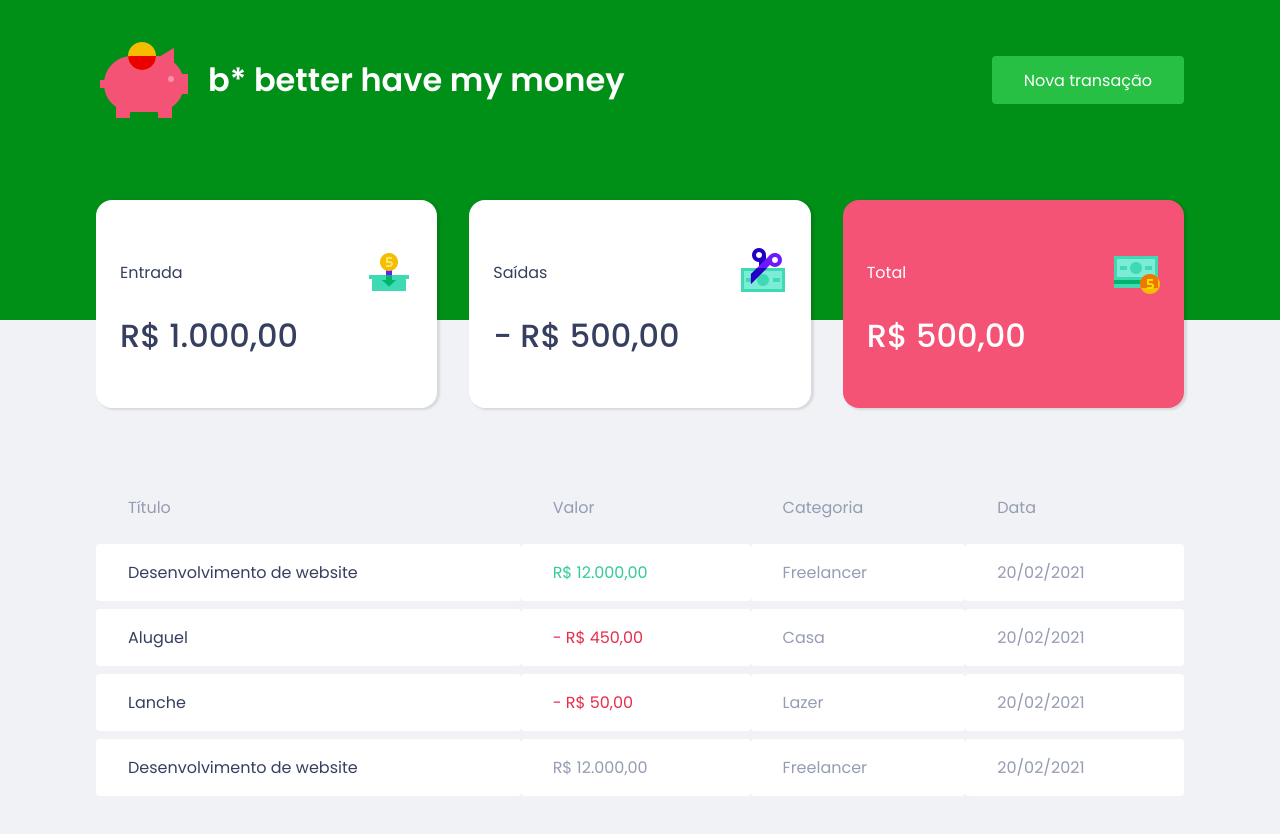
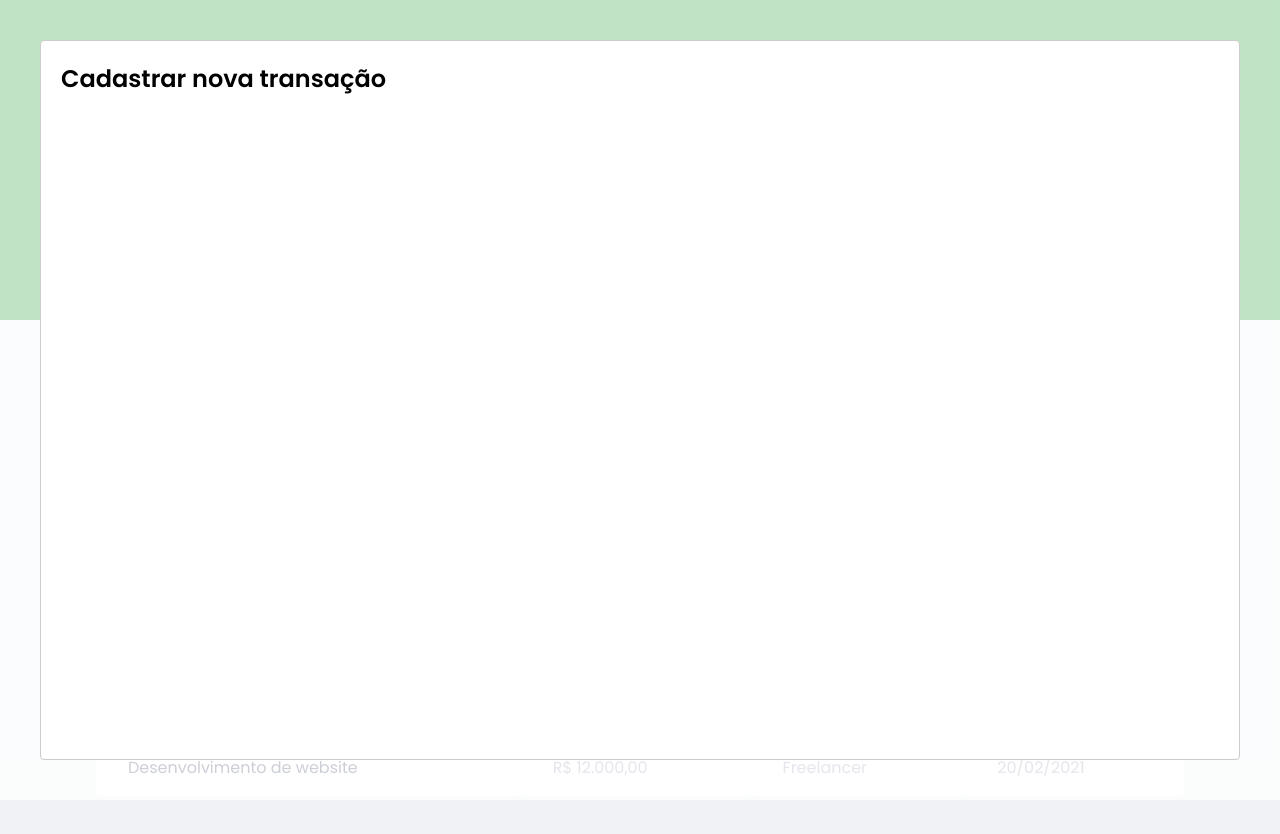
Before and after one commit to allana-mendes/dtmoney-rocketseat, a React (Create React App) app: page / in a window 1280 px wide. Both pictures are taken after a click on the button "Nova transação". Shown: the top 834 px of the page. Built offline with nearby package versions, Linux system fonts and the light colour scheme; no server answers; what miragejs would draw is missing.

Commit message:
created modal component and its states and handles

```diff
--- a/src/App.tsx
+++ b/src/App.tsx
@@ -1,12 +1,29 @@
+import { useState } from "react";
+import Modal from 'react-modal';
 import { Header } from './components/Header';
 import { Dashboard } from './components/Dashboard';
+
 import { GlobalStyle } from "./styles/global";
+import { NewTransactionModal } from './components/NewTransactionModal';
+
+Modal.setAppElement('#root');
 
 export function App() {
+  const [newTransactionModalOpen, setNewTransactionModalOpen] = useState(false);
+
+  function handleOpenTransactionModal() {
+    setNewTransactionModalOpen(true);
+  }
+
+  function handleCloseTransactionModal() {
+    setNewTransactionModalOpen(false);
+  }
+
   return (
     <>
-      <Header />
+      <Header onOpenTransactionModal={handleOpenTransactionModal}/>
       <Dashboard />
+      <NewTransactionModal isOpen={newTransactionModalOpen} onRequestClose={handleCloseTransactionModal}/>
       <GlobalStyle />
     </>
   );
--- a/src/components/Header/index.tsx
+++ b/src/components/Header/index.tsx
@@ -1,18 +1,25 @@
-import logoImg from '../../assets/logo.png';
-import { Container, Content } from './styles';
+import logoImg from "../../assets/logo.png";
+import Modal from "react-modal";
+import { Container, Content } from "./styles";
 
-export function Header() {
+interface HeaderProps {
+  onOpenTransactionModal: () => void;
+}
+
+export function Header({onOpenTransactionModal}: HeaderProps) {
+
+
   return (
     <Container>
       <Content>
-                <div className='app-title'>
+        <div className="app-title">
           <img src={logoImg} alt="dt money" />
-                    <h1 >b* better have my money</h1>
+          <h1>b* better have my money</h1>
         </div>
-                <button type="button">
+        <button type="button" onClick={onOpenTransactionModal}>
           Nova transação
         </button>
       </Content>
     </Container>
-    )
-};
+  );
+}
--- /dev/null
+++ b/src/components/NewTransactionModal/index.tsx
@@ -0,0 +1,17 @@
+import Modal from 'react-modal';
+
+interface NewTransactionModalProps{
+    isOpen: boolean;
+    onRequestClose: () => void;
+}
+
+export function NewTransactionModal({isOpen, onRequestClose}: NewTransactionModalProps) {
+    return (
+        <Modal
+            isOpen={isOpen}
+            onRequestClose={onRequestClose}
+        >
+            <h2>Cadastrar nova transação</h2>
+        </Modal>
+    )
+}
--- /dev/null
+++ b/src/components/NewTransactionModal/styles.ts
@@ -0,0 +1,3 @@
+import styled from "styled-components";
+
+export const Container = styled.div``;
```
Also changed, not shown: package.json (+7 -1 lines), 1 other file (tests, documents, lock files or other folders). Lines whose indentation alone changed are shown as unchanged.
